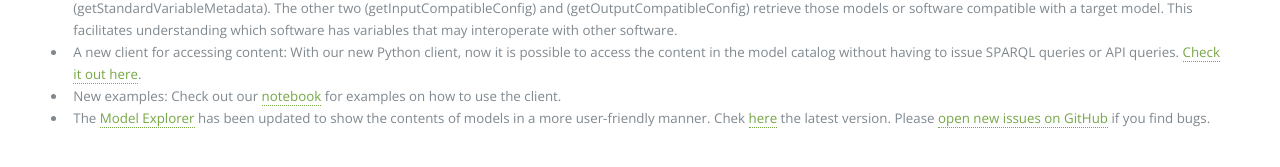
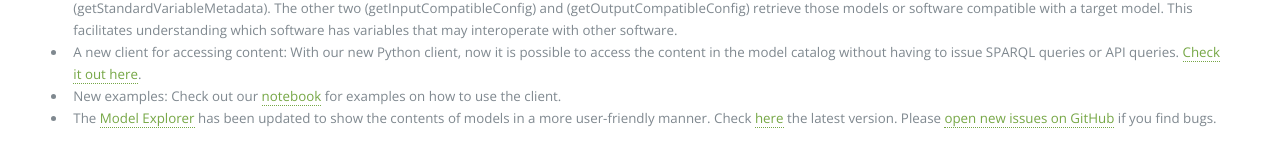
Before and after one commit to KnowledgeCaptureAndDiscovery/MINT, a Jekyll site: the page built from releases.md, in a window 1280 px wide. Shown: the part 502-669 px from the top of the page. Built offline with Jekyll 4.4.1, drawn with Linux system fonts in a browser that asks for light colours.

Commit message:
Update releases.md

```diff
--- a/releases.md
+++ b/releases.md
@@ -15,7 +15,7 @@ title: MINT Release updates
         <li>New APIs for accessing content: 3 new methods have been added to our <a href="https://query.mint.isi.edu/api/mintproject/MINT-ModelCatalogQueries#/">GRLC API</a>. The first one, to obtain additional information of a Scientific Variable given its label (getStandardVariableMetadata). The other two (getInputCompatibleConfig) and (getOutputCompatibleConfig) retrieve those models or software compatible with a target model. This facilitates understanding which software has variables that may interoperate with other software.</li>
         <li>A new client for accessing content: With our new Python client, now it is possible to access the content in the model catalog without having to issue SPARQL queries or API queries. <a href="https://github.com/mintproject/MINT-ModelCatalogAPI-client">Check it out here</a>.</li>
         <li>New examples: Check out our <a href="https://github.com/mintproject/MINT-ModelCatalogAPI-client/blob/master/notebook-example-how-to-use.ipynb">notebook</a> for examples on how to use the client.</li>
-        <li>The <a href="https://dev.models.mint.isi.edu">Model Explorer</a> has been updated to show the contents of models in a more user-friendly manner. Chek <a href="https://dev.models.mint.isi.edu">here</a> the latest version. Please <a href="https://github.com/mintproject/MINT-ModelCatalogExplorer/issues/new">open new issues on GitHub</a> if you find bugs.
+        <li>The <a href="https://dev.models.mint.isi.edu">Model Explorer</a> has been updated to show the contents of models in a more user-friendly manner. Check <a href="https://dev.models.mint.isi.edu">here</a> the latest version. Please <a href="https://github.com/mintproject/MINT-ModelCatalogExplorer/issues/new">open new issues on GitHub</a> if you find bugs.
         </li>
 
     </ul>
```
